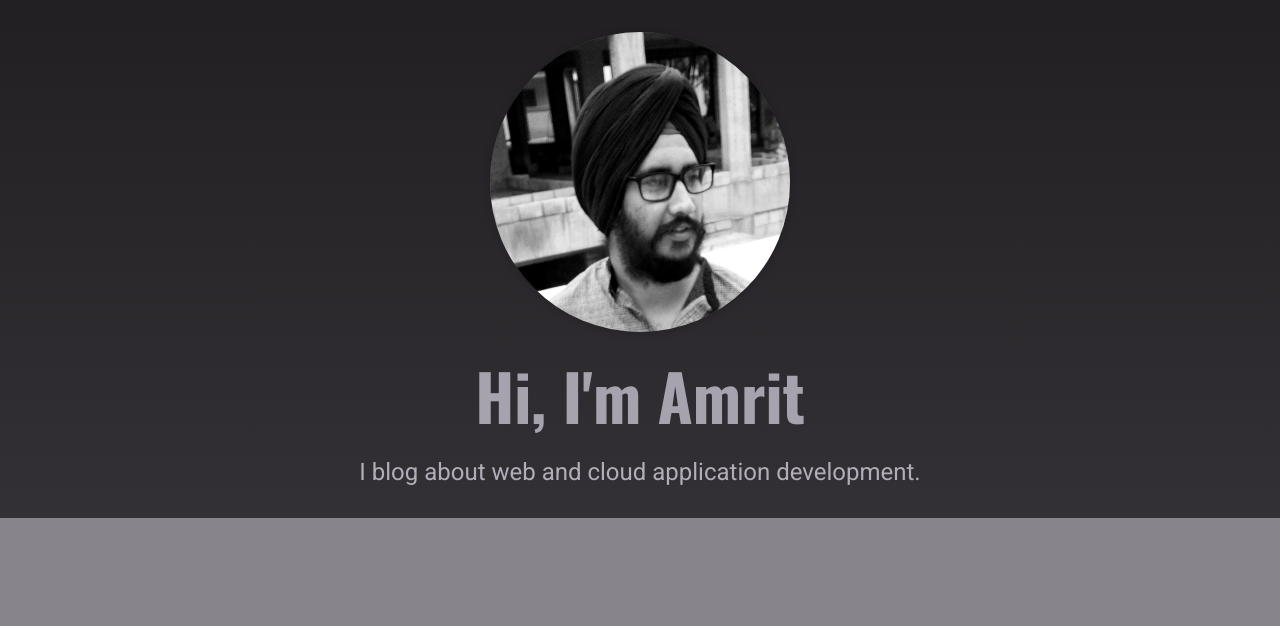
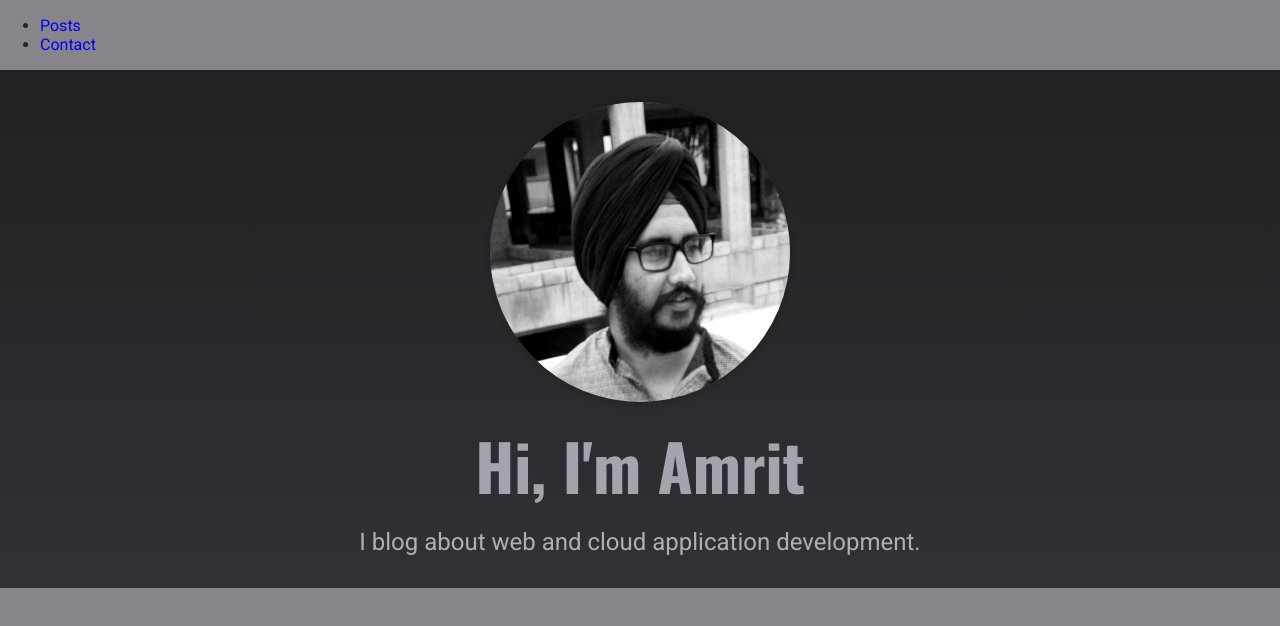
Before and after one commit to amrit-sbagga/nextjs-blog-app, a Next.js app: page / in a window 1280 px wide. Shown: the top 626 px of the page. Built offline with nearby package versions, Linux system fonts and the light colour scheme.

Commit message:
Added layout & navigation

```diff
--- /dev/null
+++ b/components/layout/layout.js
@@ -0,0 +1,9 @@
+import React, { Fragment } from 'react';
+import MainNavigation from './main-navigation';
+
+export default function Layout(props) {
+  return <Fragment>
+      <MainNavigation />
+      <main>{props.children}</main>
+  </Fragment>;
+}
--- /dev/null
+++ b/components/layout/logo.js
@@ -0,0 +1,5 @@
+import React from 'react';
+
+export default function Logo() {
+  return <div></div>;
+}
--- /dev/null
+++ b/components/layout/main-navigation.js
@@ -0,0 +1,25 @@
+import React from "react";
+import Logo from "./logo";
+import Link from "next/link";
+
+export default function MainNavigation() {
+  return (
+    <header>
+      <Link href="/">
+        <a>
+          <Logo />
+        </a>
+      </Link>
+      <nav>
+        <ul>
+          <li>
+            <Link href="/posts">Posts</Link>
+          </li>
+          <li>
+            <Link href="/contact">Contact</Link>
+          </li>
+        </ul>
+      </nav>
+    </header>
+  );
+}
--- a/pages/_app.js
+++ b/pages/_app.js
@@ -1,7 +1,12 @@
-import '../styles/globals.css'
+import "../styles/globals.css";
+import Layout from "../components/layout/layout";
 
 function MyApp({ Component, pageProps }) {
-  return <Component {...pageProps} />
+  return (
+    <Layout>
+      <Component {...pageProps} />
+    </Layout>
+  );
 }
 
-export default MyApp
+export default MyApp;
```
